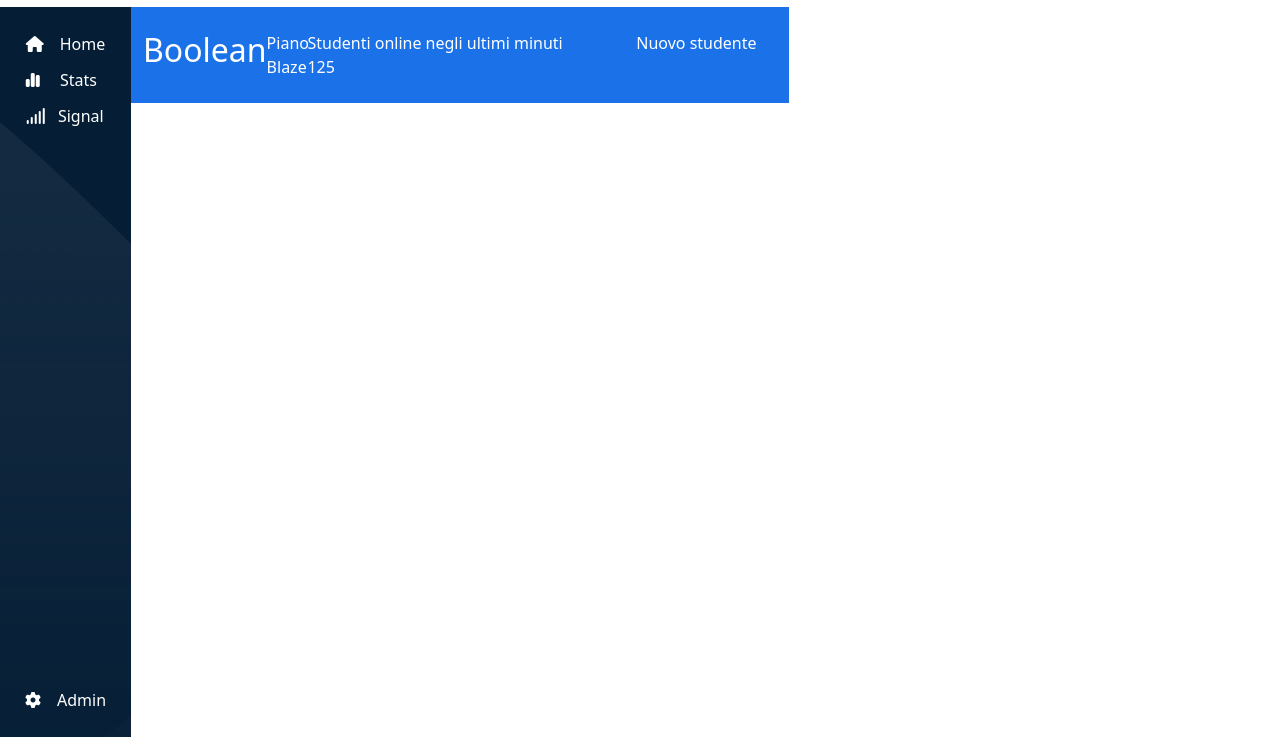
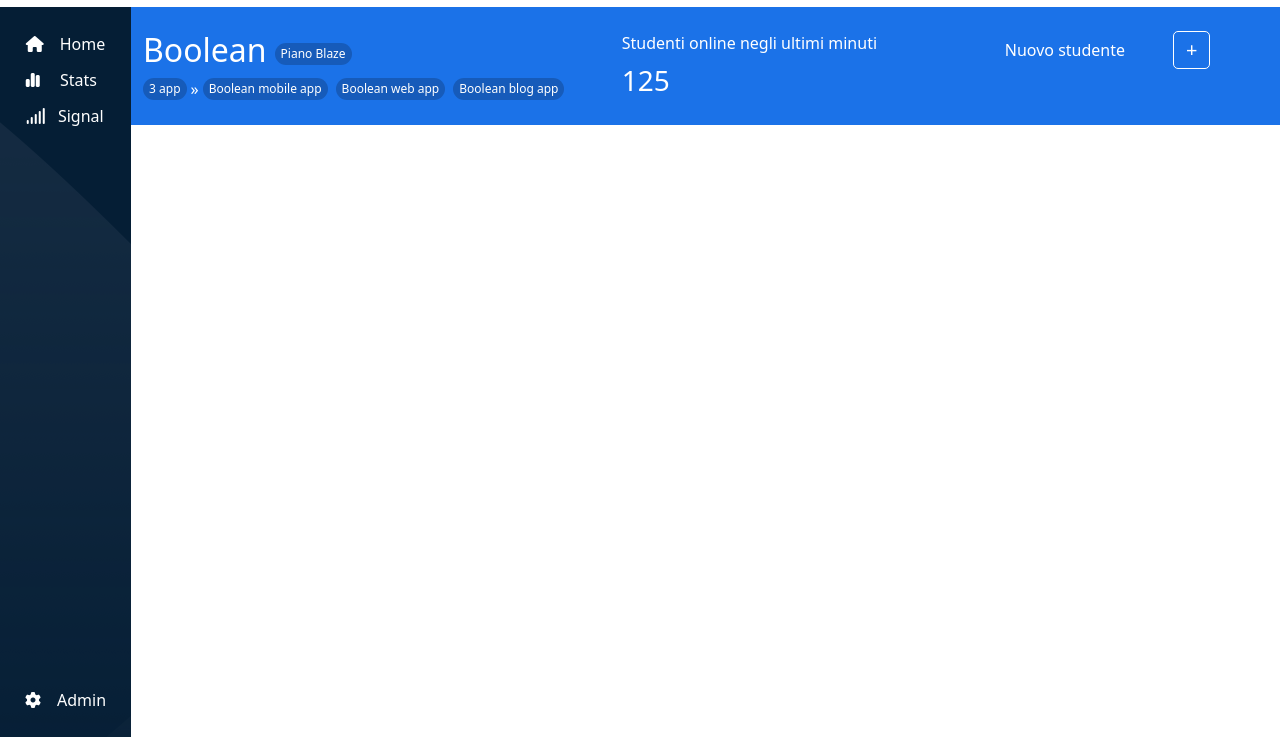
Before and after one commit to MatteoBarducci/html-css-bootstrap-dashboard, a plain HTML site: page index.html in a window 1280 px wide. Shown: the part 63-800 px from the top of the page. Drawn offline with nearby package versions, Linux system fonts and the light colour scheme.

Commit message:
feat: add top-main

```diff
--- a/index.html
+++ b/index.html
@@ -53,19 +53,29 @@
         <section class="ms-top-main">
                 <div class="container-fluid text-white py-4">
                     <div class="row gy-3">
-                        <div class="col-12 col-md-3 col-lg-3 order-2 order-md-0">
-                            <div class="d-flex">
+                        <div class="col-12 col-md-3 col-lg-5 order-1 order-md-0">
+                            <div class="d-flex align-items-center">
                                 <h2>Boolean</h2>
-                                <div class="ms-tag">Piano Blaze</div>
+                                <div class="ms-tag ms-2">Piano Blaze</div>
                             </div>
-
+                            <div class="d-flex align-items-center">
+                                <div class="ms-tag">3 app</div>
+                                <span class="mx-1">»</span>
+                                <div class="ms-tag d-flex d-lg-none">+</div>
+                                <div class="ms-tag d-none d-lg-flex">Boolean mobile app</div>
+                                <div class="ms-tag d-none d-lg-flex ms-2">Boolean web app</div>
+                                <div class="ms-tag d-none d-lg-flex ms-2">Boolean blog app</div>
+                            </div>
                         </div>
-                        <div class="col-12 col-md-5 col-lg-6 order-0 order-md-1">
+                        <div class="col-12 col-md-5 col-lg-4 order-0 order-md-1">
                             <div>Studenti online negli ultimi minuti</div>
-                            <div>125</div>
+                            <div class="fs-3 mt-1">125</div>
                         </div>
-                        <div class="col-12 col-md-3 col-lg-3 order-1 order-md-2">
-                            <div>Nuovo studente</div>
+                        <div class="col-12 col-md-3 col-lg-3 order-2 order-md-2 d-flex justify-content-start align-items-start">
+                            <div class="d-flex align-items-center">
+                                <div>Nuovo studente</div>
+                                <div class="ms-plus ms-5 fs-5">+</div>
+                            </div>
                         </div>
                     </div>
                 </div>
--- a/style.css
+++ b/style.css
@@ -33,7 +33,24 @@
     padding: 25px;
 }
 
+.ms-main{
+    width: 100%;
+}
+
 .ms-top-main{
     background-color: #1B72E8;
-    width: 100%;
 }
+
+.ms-tag{
+    font-size: 12px;
+    padding: 2px 6px;
+    background-color: #165BBA;
+    border-radius: 20px;
+}
+
+.ms-plus{
+    line-height: 12px;
+    padding: 12px;
+    border: 1px solid white;
+    border-radius: 5px;
+}
```
